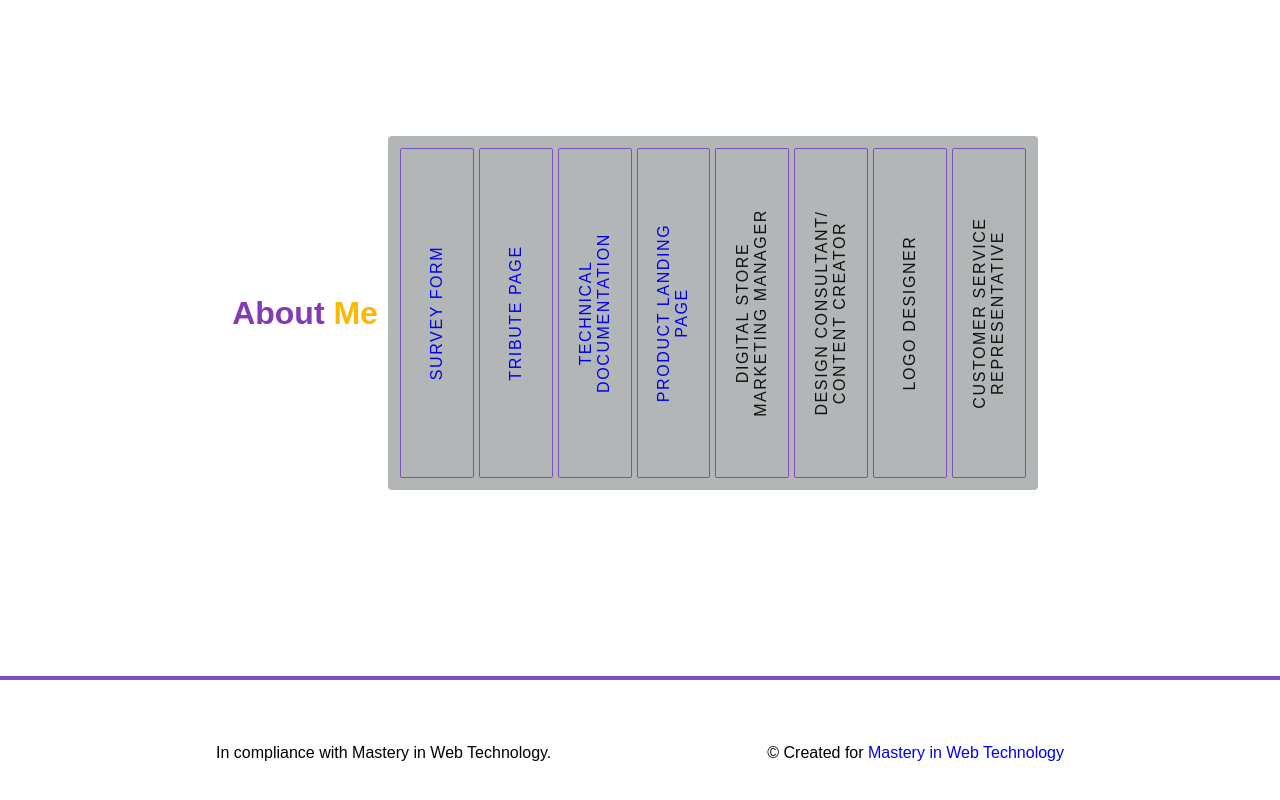
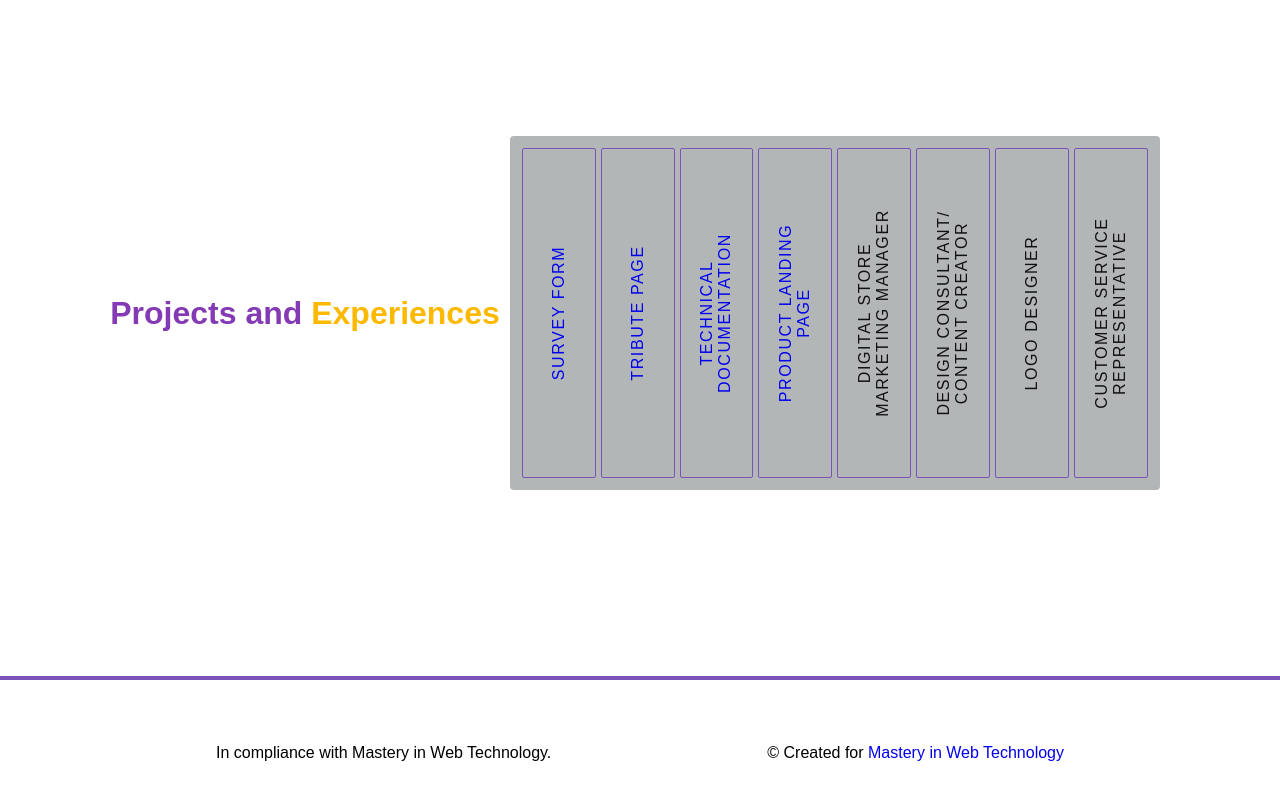
Before and after one commit to thoumust/cit18lgf, a plain HTML site: page index.html in a window 1280 px wide. Shown: the part 924-1724 px from the top of the page. Drawn offline with nearby package versions, Linux system fonts and the light colour scheme.

Commit message:
pe text update

```diff
--- a/index.html
+++ b/index.html
@@ -61,7 +61,7 @@
 
 <!--------proj and exp-->
 <div class="grid-container" id="pe">
-  <h1 class="subtitle">About <span>Me</span></h1>
+  <h1 class="subtitle">Projects and <span>Experiences</span></h1>
   <div class="grid-item">
     <div class="card4">
       <p><span><a href="https://thoumust.github.io/surveyform/" target="_blank">Survey Form</a></span></p>
```
